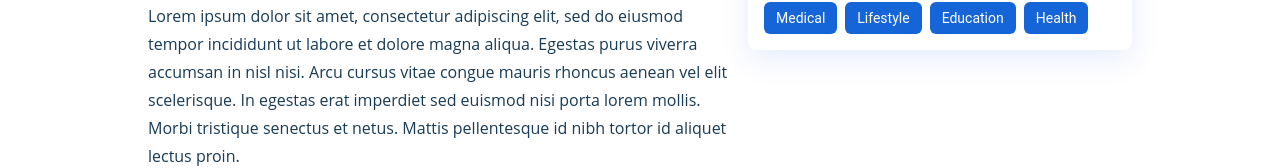
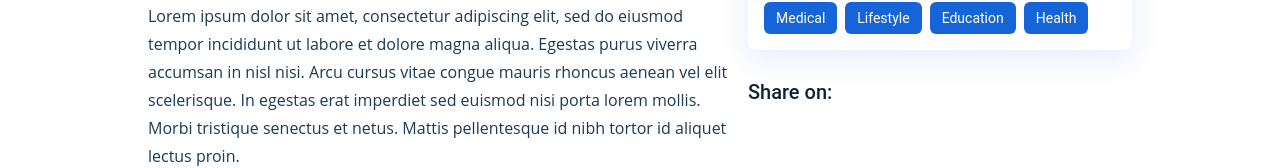
Before and after one commit to aleksi-svaridze/blog-app, a React (Create React App) app: page /blog/1 in a window 1280 px wide. Shown: the part 756-924 px from the top of the page. Built offline with nearby package versions, Linux system fonts and the light colour scheme.

Commit message:
Start adding social sharing btns

```diff
--- /dev/null
+++ b/src/components/SocialShareBtns.jsx
@@ -0,0 +1,9 @@
+
+
+export default function SocialShareBtns() {
+  return (
+    <div>
+
+    </div>
+  )
+}
--- a/src/pages/articleDetail/ArticleDetail.jsx
+++ b/src/pages/articleDetail/ArticleDetail.jsx
@@ -4,6 +4,7 @@ import BreadCrumbs from '../../components/BreadCrumbs'
 import { images } from '../../constants'
 import SuggestedPosts from './container/SuggestedPosts'
 import CommentsContainer from '../../components/comments/CommentsContainer'
+import SocialShareBtns from '../../components/SocialShareBtns'
 
 export default function ArticleDetail() {
     const breadCrumbsData = [
@@ -46,12 +47,18 @@ export default function ArticleDetail() {
                 </div>
                 <CommentsContainer className={'mt-10'} loggedInUserId='a' />
             </article>
-            <SuggestedPosts
-                header={'Latest Article'}
-                posts={postsdata}
-                tags={tagsData}
-                className={'mt-8 lg:mt-0 lg:max-w-sm'}
+            <div>
+                <SuggestedPosts
+                    header={'Latest Article'}
+                    posts={postsdata}
+                    tags={tagsData}
+                    className={'mt-8 lg:mt-0 lg:max-w-sm'}
                 />
+                <div className='mt-7'>
+                    <h2 className='font-roboto font-medium text-dark-hard mb-4 md:text-xl'>Share on:</h2>
+                    <SocialShareBtns />
+                </div>
+            </div>
         </div>
     </MainLayout>
   )
```
